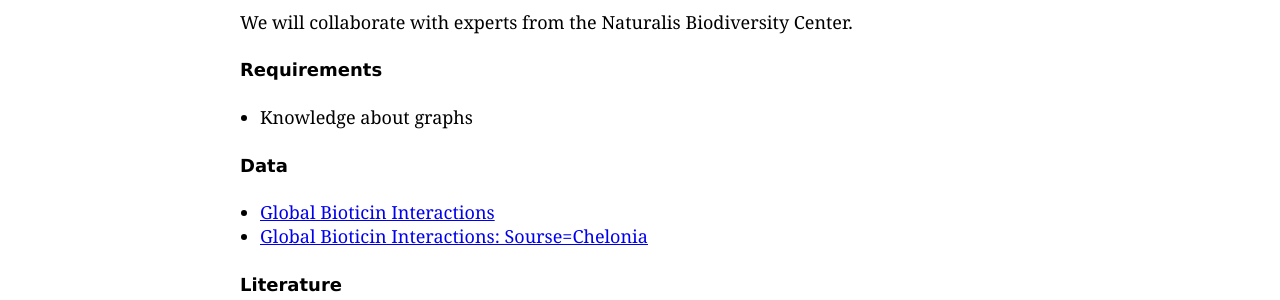
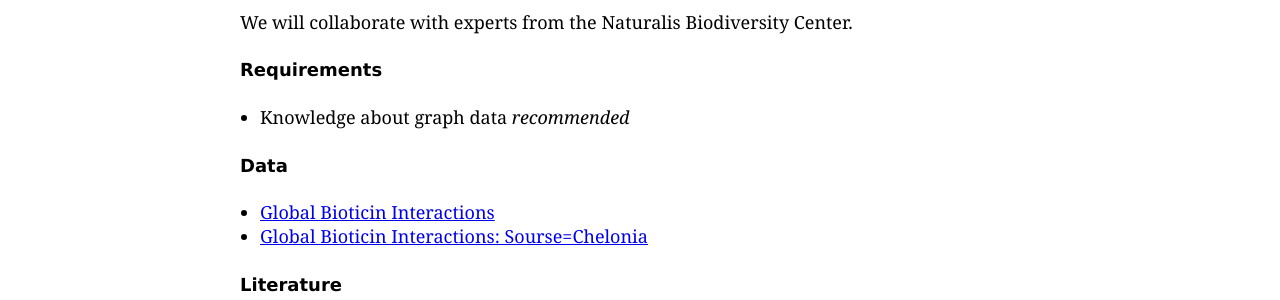
Before and after one commit to kai-vu/site, a Jekyll site: the page built from theses/LS_comdet.md, in a window 1280 px wide. Shown: the part 839-1139 px from the top of the page. Built offline with Jekyll 4.4.1, drawn with Linux system fonts in a browser that asks for light colours; our own code applies the rules of GitHub Pages for plain Markdown files.

Commit message:
Update LS_comdet.md

```diff
--- a/theses/LS_comdet.md
+++ b/theses/LS_comdet.md
@@ -23,7 +23,7 @@
 We will collaborate with experts from the Naturalis Biodiversity Center.
 
 #### Requirements
-- Knowledge about graphs
+- Knowledge about graph data _recommended_
 
 #### Data
 - <a href="https://www.globalbioticinteractions.org/about">Global Bioticin Interactions</a>
```
